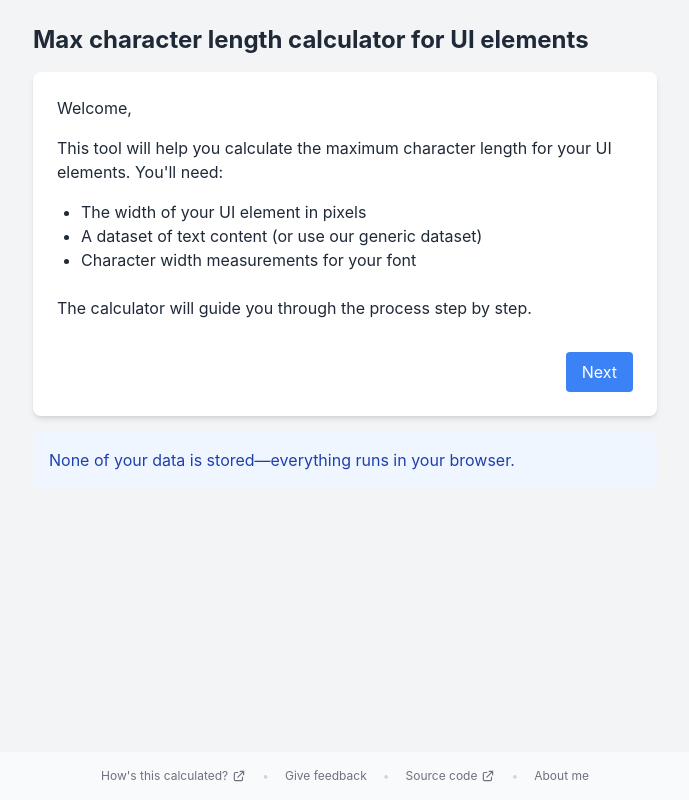
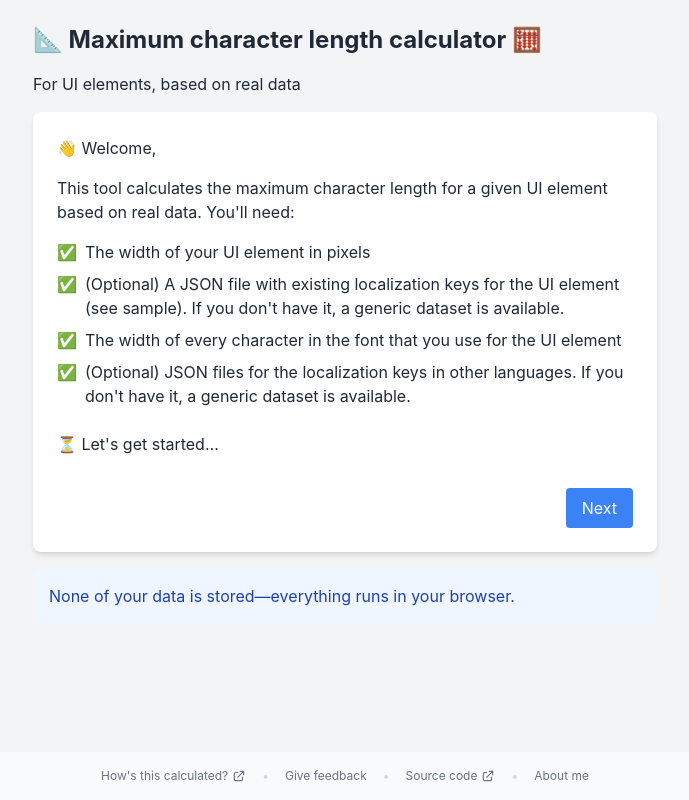
Before and after one commit to steroman/max-char-length-calculator, a Vue app: page / in a window 1280 px wide. Shown: the whole page, without its empty margins (295-984 px from the left). Built offline with nearby package versions, Linux system fonts and the light colour scheme.

Commit message:
better welcome step

```diff
--- a/src/components/WelcomeStep.vue
+++ b/src/components/WelcomeStep.vue
@@ -12,20 +12,34 @@ const handleNext = () => {
 
 <template>
   <div class="max-w-2xl mx-auto p-6">
-    <h1 class="text-2xl font-bold mb-4">Max character length calculator for UI elements</h1>
+    <h1 class="text-2xl font-bold mb-4">📐 Maximum character length calculator 🧮</h1>
+    <p class="mb-4">For UI elements, based on real data</p>
     <div class="bg-white rounded-lg shadow-md p-6">
-      <p class="mb-4">Welcome,</p>
+      <p class="mb-4">👋 Welcome,</p>
       <p class="mb-4">
-        This tool will help you calculate the maximum character length for your UI elements.
+        This tool calculates the maximum character length for a given UI element based on real data.
         You'll need:
       </p>
-      <ul class="list-disc ml-6 mb-6">
-        <li>The width of your UI element in pixels</li>
-        <li>A dataset of text content (or use our generic dataset)</li>
-        <li>Character width measurements for your font</li>
+      <ul class="space-y-2 mb-6">
+        <li class="flex items-start">
+          <span class="mr-2">✅</span>
+          <span>The width of your UI element in pixels</span>
+        </li>
+        <li class="flex items-start">
+          <span class="mr-2">✅</span>
+          <span>(Optional) A JSON file with existing localization keys for the UI element (see sample). If you don't have it, a generic dataset is available.</span>
+        </li>
+        <li class="flex items-start">
+          <span class="mr-2">✅</span>
+          <span>The width of every character in the font that you use for the UI element</span>
+        </li>
+        <li class="flex items-start">
+          <span class="mr-2">✅</span>
+          <span>(Optional) JSON files for the localization keys in other languages. If you don't have it, a generic dataset is available.</span>
+        </li>
       </ul>
       <p class="mb-4">
-        The calculator will guide you through the process step by step.
+        ⏳ Let's get started…
       </p>
       <StepNavigation @next="handleNext" />
     </div>
```
